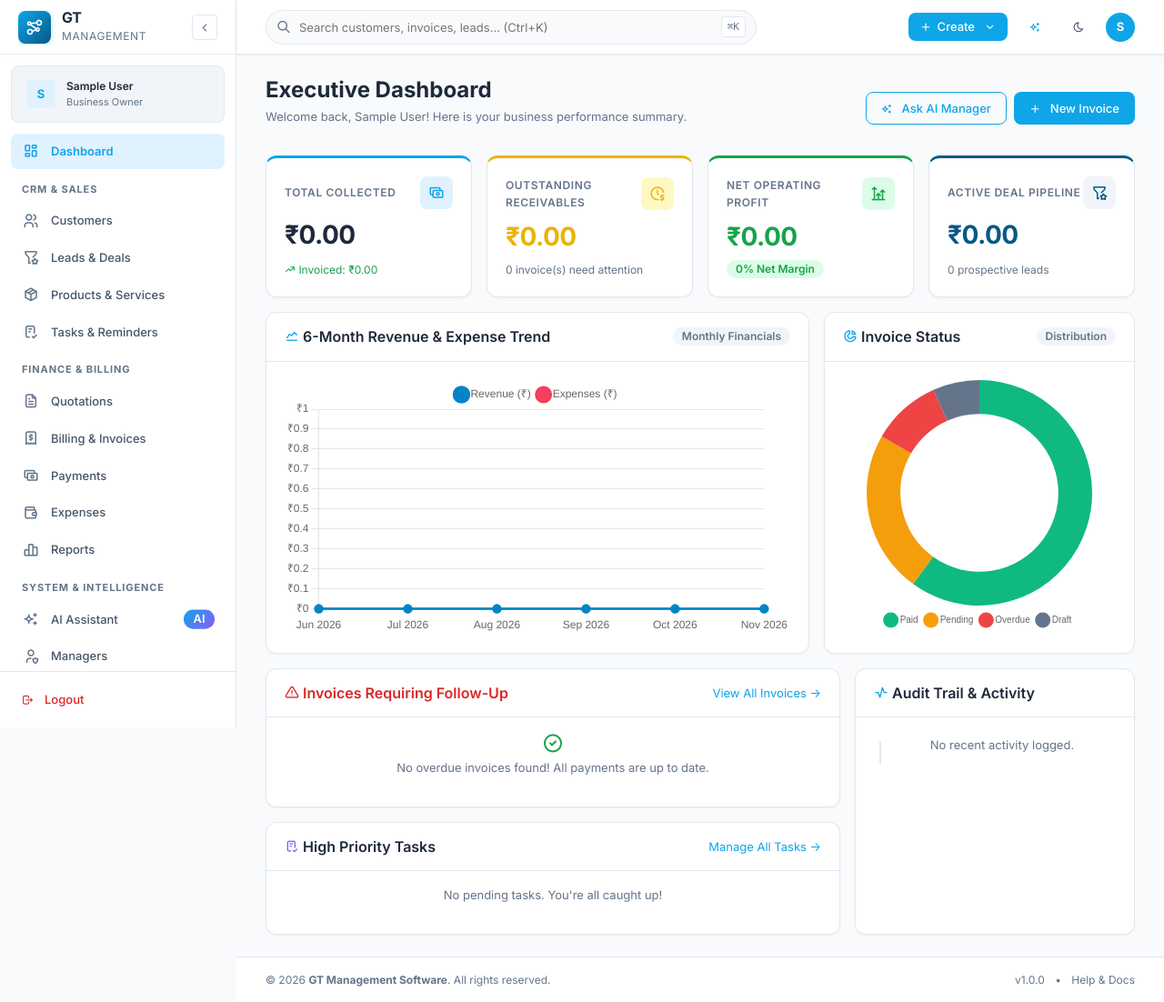
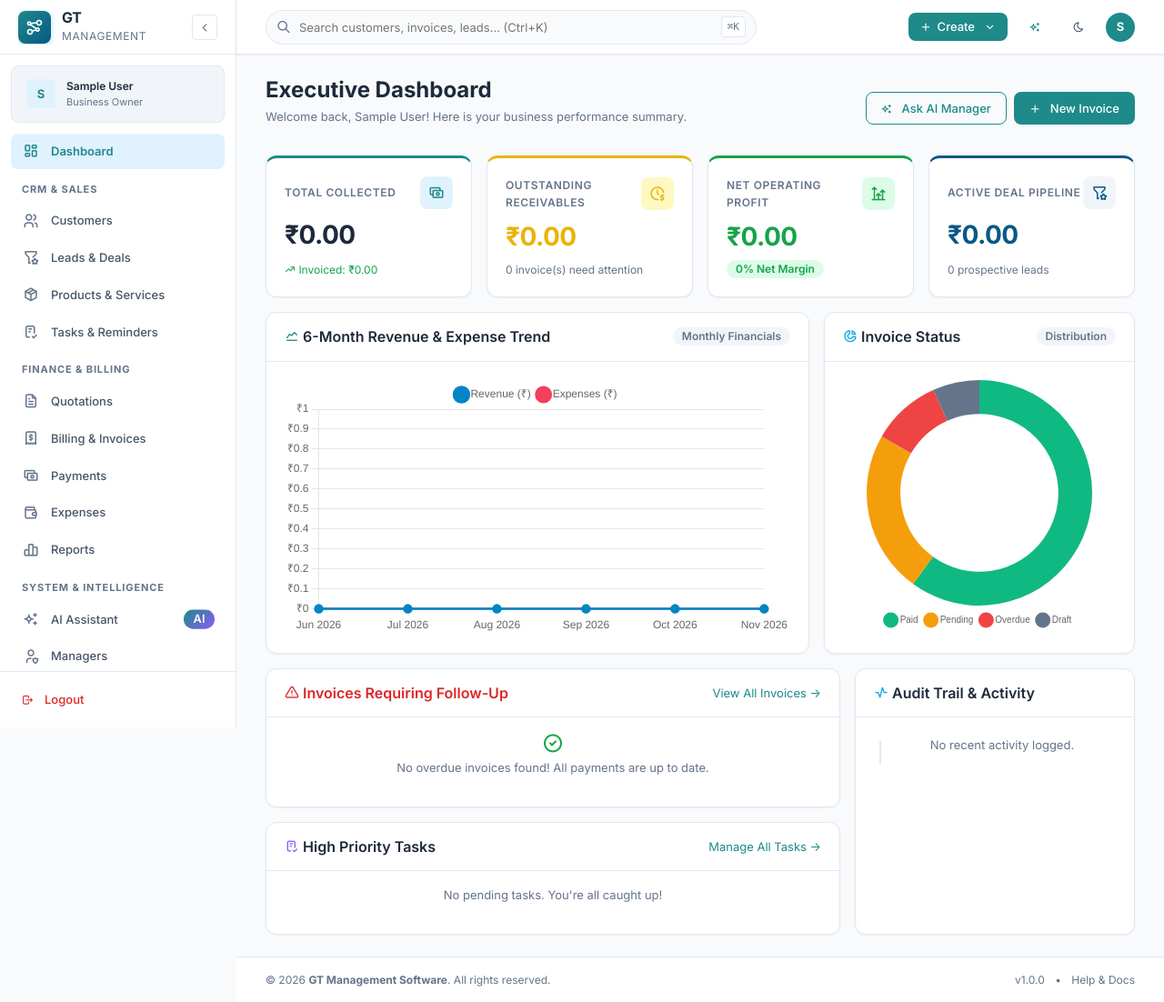
Before and after one commit to RSJK2562/GT-management-software, a PHP site: page /GT/GT%20Management%20Software/dashboard.php in a window 1280 px wide. Shown: the whole page at 91% size. Run offline with PHP 8.4, Linux system fonts and the light colour scheme; the visitor is signed in with stand-in values (Sample User, id 1); data that the repository does not hold is empty.

Commit message:
GT-management-software

```diff
--- a/assets/css/global.css
+++ b/assets/css/global.css
@@ -6,7 +6,7 @@
 /* ---------- CSS Custom Properties (Light theme default) ---------- */
 :root {
   /* Brand */
-  --color-primary: #0EA5E9;
+  --color-primary: #1e8a8a;
   --color-primary-hover: #0284C7;
   --color-primary-light: #E0F2FE;
   --color-primary-dark: #075985;
```
